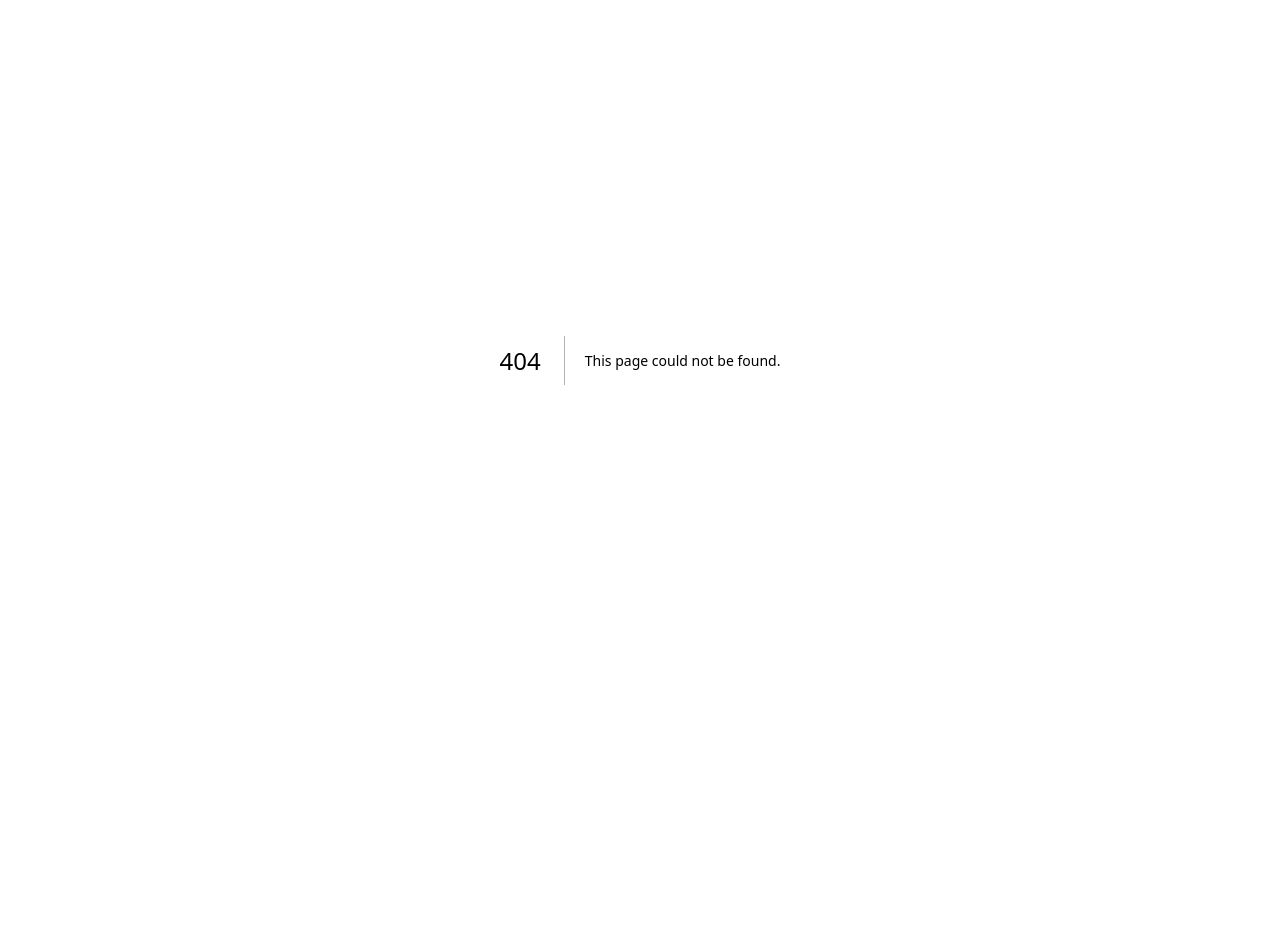
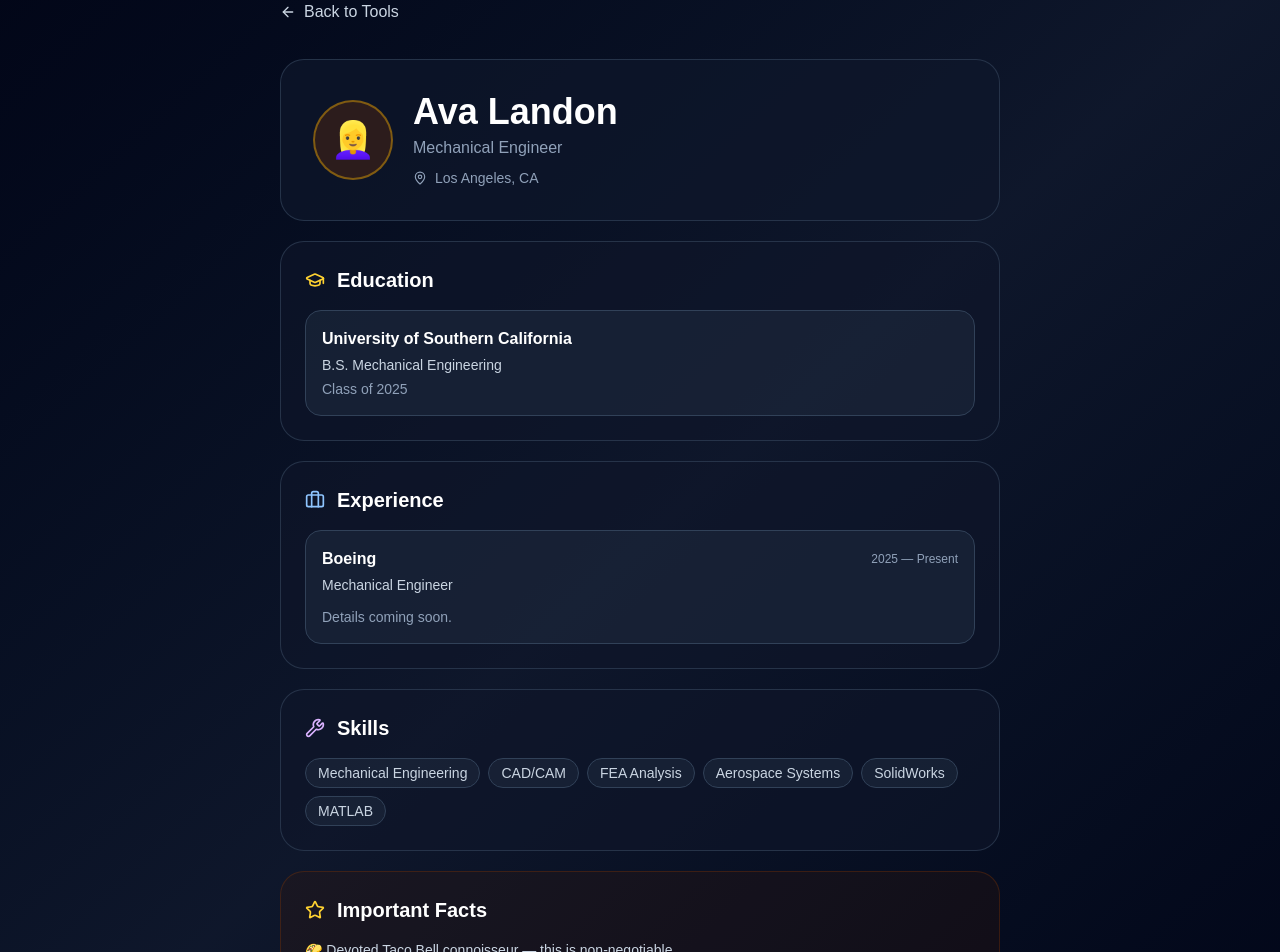
Before and after one commit to MatlabMonkey/Monkey-site, a Next.js app: page /tools/ava in a window 1280 px wide. Before the commit this address had no page. Shown: the part 40-992 px from the top of the page. Before the commit the page ends 800 px from the top, so only its background shows below. Built offline with nearby package versions, Linux system fonts and the light colour scheme.

Commit message:
Add Ava Landon profile page

```diff
--- /dev/null
+++ b/app/tools/ava/page.tsx
@@ -0,0 +1,98 @@
+import Link from "next/link"
+import { ArrowLeft, GraduationCap, Briefcase, Wrench, Star, MapPin } from "lucide-react"
+
+export default function AvaLandonPage() {
+  return (
+    <main className="min-h-screen bg-gradient-to-br from-slate-950 via-slate-900 to-slate-950 text-white">
+      <div className="mx-auto max-w-3xl px-6 py-10">
+        <Link
+          href="/tools"
+          className="inline-flex items-center gap-2 text-slate-300 transition-colors hover:text-white"
+        >
+          <ArrowLeft className="h-4 w-4" />
+          Back to Tools
+        </Link>
+
+        {/* Header */}
+        <header className="mt-8 rounded-3xl border border-slate-700/70 bg-slate-900/70 p-8">
+          <div className="flex items-center gap-5">
+            <div className="flex h-20 w-20 items-center justify-center rounded-full border-2 border-amber-400/40 bg-amber-900/30 text-4xl">
+              👱‍♀️
+            </div>
+            <div>
+              <h1 className="text-3xl font-bold md:text-4xl">Ava Landon</h1>
+              <p className="mt-1 text-slate-400">Mechanical Engineer</p>
+              <div className="mt-2 flex items-center gap-2 text-sm text-slate-400">
+                <MapPin className="h-3.5 w-3.5" />
+                Los Angeles, CA
+              </div>
+            </div>
+          </div>
+        </header>
+
+        {/* Education */}
+        <section className="mt-5 rounded-3xl border border-slate-700/70 bg-slate-900/60 p-6">
+          <div className="flex items-center gap-3 mb-4">
+            <GraduationCap className="h-5 w-5 text-amber-300" />
+            <h2 className="text-xl font-semibold">Education</h2>
+          </div>
+          <div className="rounded-2xl border border-slate-700 bg-slate-800/60 p-4">
+            <p className="font-semibold text-white">University of Southern California</p>
+            <p className="text-slate-300 text-sm mt-1">B.S. Mechanical Engineering</p>
+            <p className="text-slate-400 text-sm mt-1">Class of 2025</p>
+          </div>
+        </section>
+
+        {/* Experience */}
+        <section className="mt-5 rounded-3xl border border-slate-700/70 bg-slate-900/60 p-6">
+          <div className="flex items-center gap-3 mb-4">
+            <Briefcase className="h-5 w-5 text-blue-300" />
+            <h2 className="text-xl font-semibold">Experience</h2>
+          </div>
+          <div className="rounded-2xl border border-slate-700 bg-slate-800/60 p-4">
+            <div className="flex items-start justify-between">
+              <div>
+                <p className="font-semibold text-white">Boeing</p>
+                <p className="text-slate-300 text-sm mt-1">Mechanical Engineer</p>
+              </div>
+              <span className="text-xs text-slate-400 mt-1">2025 — Present</span>
+            </div>
+            <p className="mt-3 text-sm text-slate-400">Details coming soon.</p>
+          </div>
+        </section>
+
+        {/* Skills */}
+        <section className="mt-5 rounded-3xl border border-slate-700/70 bg-slate-900/60 p-6">
+          <div className="flex items-center gap-3 mb-4">
+            <Wrench className="h-5 w-5 text-purple-300" />
+            <h2 className="text-xl font-semibold">Skills</h2>
+          </div>
+          <div className="flex flex-wrap gap-2">
+            {["Mechanical Engineering", "CAD/CAM", "FEA Analysis", "Aerospace Systems", "SolidWorks", "MATLAB"].map((skill) => (
+              <span key={skill} className="rounded-full border border-slate-700 bg-slate-800/60 px-3 py-1 text-sm text-slate-300">
+                {skill}
+              </span>
+            ))}
+          </div>
+        </section>
+
+        {/* Fun Facts */}
+        <section className="mt-5 rounded-3xl border border-amber-800/30 bg-amber-950/20 p-6">
+          <div className="flex items-center gap-3 mb-4">
+            <Star className="h-5 w-5 text-amber-300" />
+            <h2 className="text-xl font-semibold">Important Facts</h2>
+          </div>
+          <ul className="space-y-2 text-slate-300 text-sm">
+            <li className="flex items-center gap-2">🌮 Devoted Taco Bell connoisseur — this is non-negotiable</li>
+            <li className="flex items-center gap-2">✈️ Helps build planes at one of the most iconic aerospace companies in the world</li>
+            <li className="flex items-center gap-2">🎓 USC Trojan — Fight On</li>
+          </ul>
+        </section>
+
+        <footer className="mt-8 text-center text-xs text-slate-600">
+          Page commissioned by a friend. Ava has not reviewed this and probably should.
+        </footer>
+      </div>
+    </main>
+  )
+}
--- a/app/tools/page.tsx
+++ b/app/tools/page.tsx
@@ -1,5 +1,5 @@
 import Link from "next/link"
-import { ArrowLeft, Calculator } from "lucide-react"
+import { ArrowLeft, Calculator, User } from "lucide-react"
 
 export default function ToolsPage() {
   return (
@@ -33,6 +33,20 @@ export default function ToolsPage() {
               </div>
             </div>
           </Link>
+          <Link
+            href="/tools/ava"
+            className="group rounded-2xl border border-slate-700/70 bg-slate-900/60 p-5 hover:bg-slate-800/70 transition-colors"
+          >
+            <div className="flex items-center gap-3">
+              <div className="rounded-xl border border-amber-700/40 bg-amber-900/30 p-2">
+                <User className="w-5 h-5 text-amber-300" />
+              </div>
+              <div>
+                <h2 className="text-lg font-semibold">Ava Landon</h2>
+                <p className="text-sm text-slate-400">USC Mech-E · Boeing Engineer</p>
+              </div>
+            </div>
+          </Link>
         </div>
       </div>
     </main>
```
